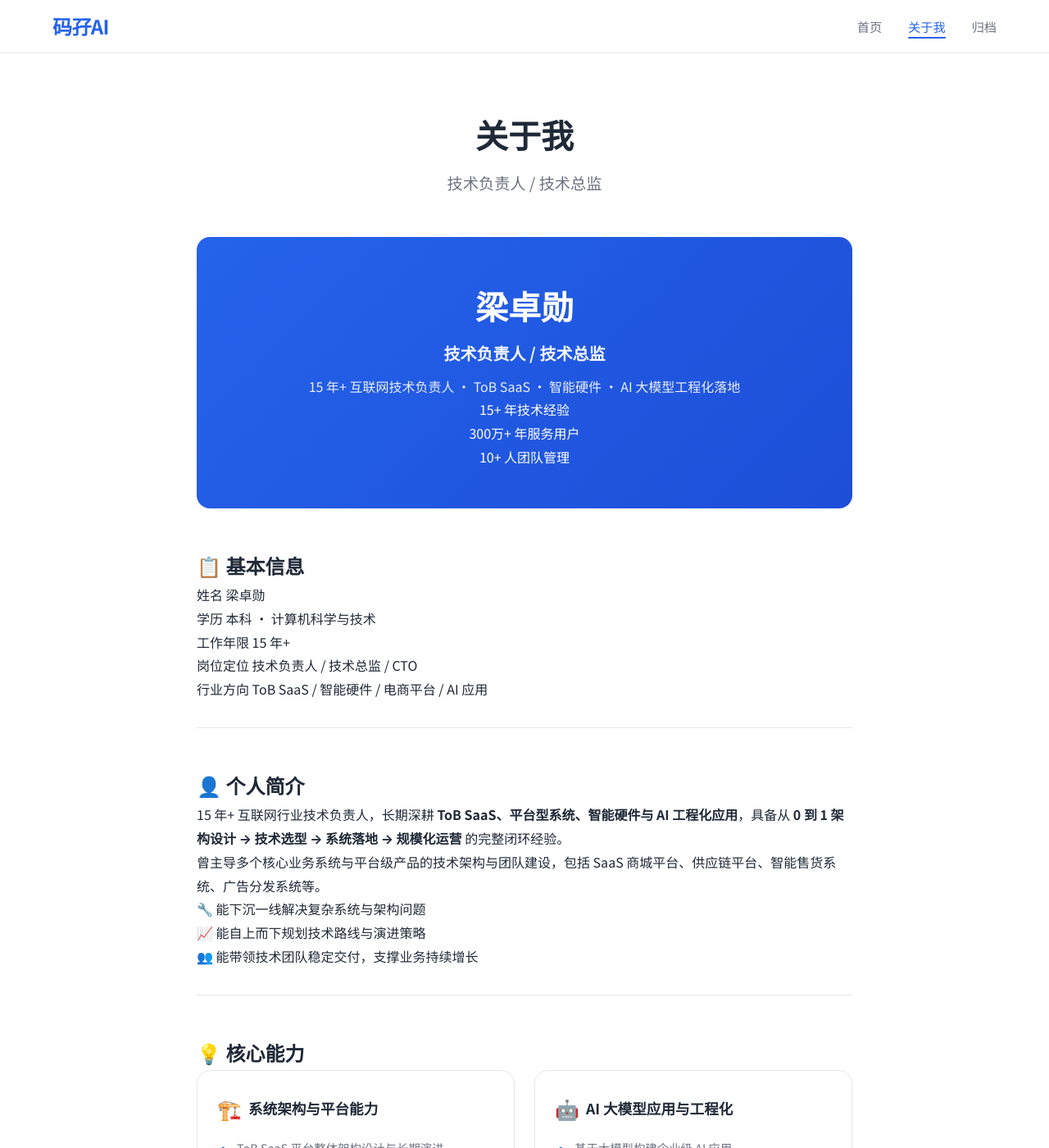
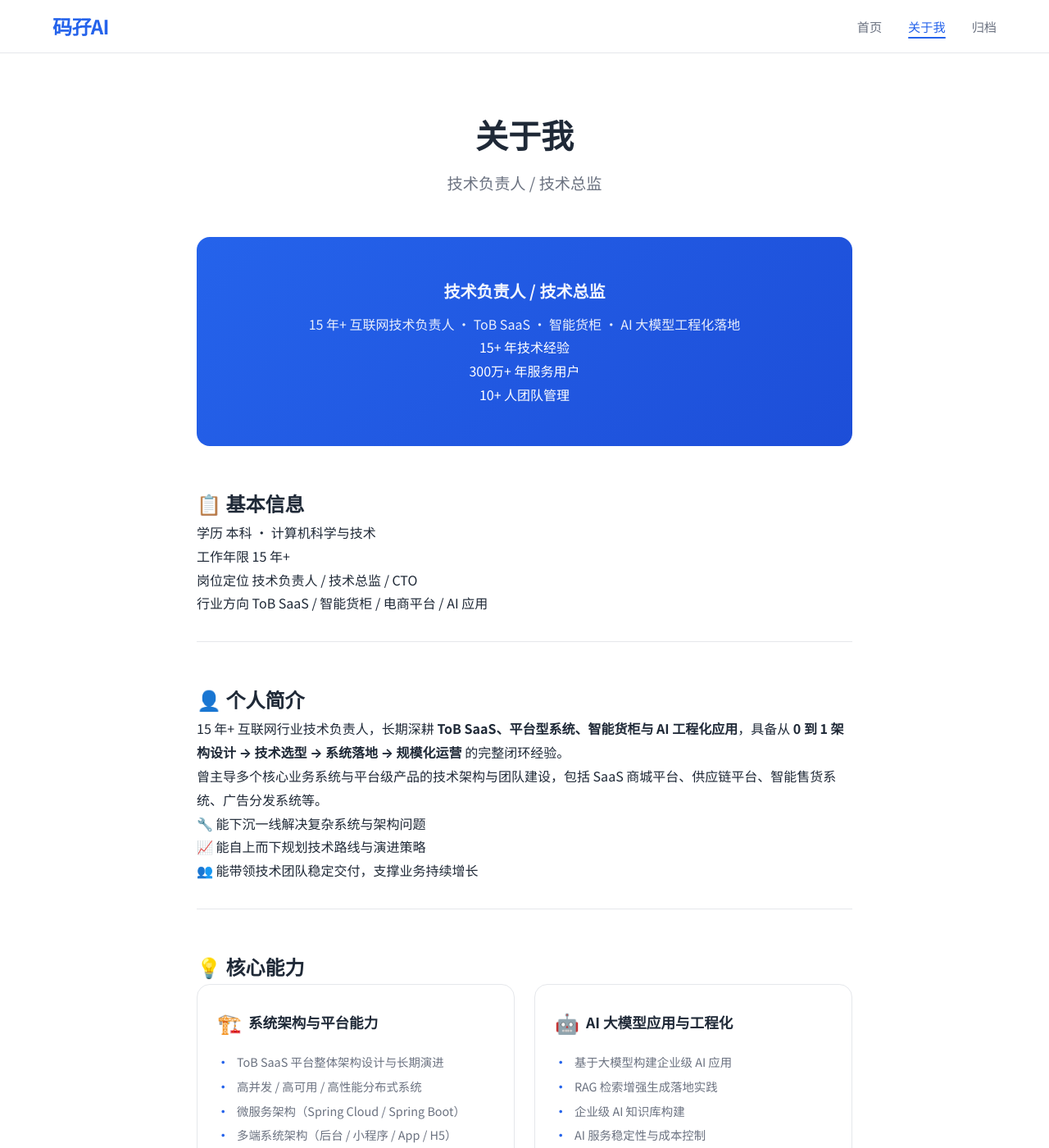
Before and after one commit to yqdaddy/aboutme, a Jekyll site: the page built from about.md, in a window 1280 px wide and 1400 px high. Shown: the whole window at 82% size. Built offline with Jekyll 4.4.1, drawn with Linux system fonts in a browser that asks for light colours; some of the changed text lies outside the part shown.

Commit message:
feat: 更新关于我页面 - 添加AI编程工具、水贝珠宝项目、智能硬件改为智能货柜
- 去除姓名"梁卓勋"
- 智能硬件统一改为智能货柜
- 技能清单新增AI研发提效类别（Claude Code、Cursor、Trae、CodeBuddy等）
- 核心项目新增水贝珠宝产业平台（ToB+ToC融合平台）

https://claude.ai/code/session_019xT3m9RbZjjgw1wm1bGxuF

```diff
--- a/about.md
+++ b/about.md
@@ -9,9 +9,8 @@ subtitle: 技术负责人 / 技术总监
 <!-- Hero 个人介绍 -->
 <section class="resume-hero">
   <div class="resume-hero-content">
-    <h1 class="resume-name">梁卓勋</h1>
     <p class="resume-title">技术负责人 / 技术总监</p>
-    <p class="resume-tagline">15 年+ 互联网技术负责人 · ToB SaaS · 智能硬件 · AI 大模型工程化落地</p>
+    <p class="resume-tagline">15 年+ 互联网技术负责人 · ToB SaaS · 智能货柜 · AI 大模型工程化落地</p>
     <div class="resume-highlights">
       <div class="highlight-item">
         <span class="highlight-number">15+</span>
@@ -37,10 +36,6 @@ subtitle: 技术负责人 / 技术总监
   </h2>
   <div class="info-cards">
     <div class="info-card">
-      <span class="info-label">姓名</span>
-      <span class="info-value">梁卓勋</span>
-    </div>
-    <div class="info-card">
       <span class="info-label">学历</span>
       <span class="info-value">本科 · 计算机科学与技术</span>
     </div>
@@ -54,7 +49,7 @@ subtitle: 技术负责人 / 技术总监
     </div>
     <div class="info-card">
       <span class="info-label">行业方向</span>
-      <span class="info-value">ToB SaaS / 智能硬件 / 电商平台 / AI 应用</span>
+      <span class="info-value">ToB SaaS / 智能货柜 / 电商平台 / AI 应用</span>
     </div>
   </div>
 </section>
@@ -66,7 +61,7 @@ subtitle: 技术负责人 / 技术总监
     个人简介
   </h2>
   <div class="profile-card">
-    <p>15 年+ 互联网行业技术负责人，长期深耕 <strong>ToB SaaS、平台型系统、智能硬件与 AI 工程化应用</strong>，具备从 <strong>0 到 1 架构设计 → 技术选型 → 系统落地 → 规模化运营</strong> 的完整闭环经验。</p>
+    <p>15 年+ 互联网行业技术负责人，长期深耕 <strong>ToB SaaS、平台型系统、智能货柜与 AI 工程化应用</strong>，具备从 <strong>0 到 1 架构设计 → 技术选型 → 系统落地 → 规模化运营</strong> 的完整闭环经验。</p>
     <p>曾主导多个核心业务系统与平台级产品的技术架构与团队建设，包括 SaaS 商城平台、供应链平台、智能售货系统、广告分发系统等。</p>
     <div class="profile-strengths">
       <div class="strength-item">
@@ -103,7 +98,7 @@ subtitle: 技术负责人 / 技术总监
         <li>高并发 / 高可用 / 高性能分布式系统</li>
         <li>微服务架构（Spring Cloud / Spring Boot）</li>
         <li>多端系统架构（后台 / 小程序 / App / H5）</li>
-        <li>智能硬件平台（设备接入、状态同步）</li>
+        <li>智能货柜平台（设备接入、状态同步）</li>
       </ul>
     </div>
     <!-- AI 能力 -->
@@ -241,6 +236,18 @@ subtitle: 技术负责人 / 技术总监
   <div class="project-grid">
     <div class="project-card">
       <div class="project-header">
+        <h3>水贝珠宝产业平台</h3>
+        <span class="project-badge">ToB + ToC</span>
+      </div>
+      <p class="project-role">技术负责人 / 架构负责人</p>
+      <ul class="project-details">
+        <li>面向深圳水贝 IBC 珠宝产业带，构建产业级服务平台</li>
+        <li>集成实时金价、内容种草、互动玩法、线下商家连接</li>
+        <li>打通线上流量与线下珠宝商户，提升产业数字化与用户转化效率</li>
+      </ul>
+    </div>
+    <div class="project-card">
+      <div class="project-header">
         <h3>智能货柜售卖系统</h3>
         <span class="project-badge">0 → 1</span>
       </div>
@@ -339,6 +346,17 @@ subtitle: 技术负责人 / 技术总监
       </div>
     </div>
     <div class="skill-category">
+      <h3 class="skill-category-title">AI 研发提效</h3>
+      <div class="skill-tags-row">
+        <span class="skill-tag ai">Claude Code</span>
+        <span class="skill-tag ai">Cursor</span>
+        <span class="skill-tag ai">Trae</span>
+        <span class="skill-tag ai">CodeBuddy</span>
+        <span class="skill-tag ai">AI 辅助编程</span>
+        <span class="skill-tag ai">智能代码生成</span>
+      </div>
+    </div>
+    <div class="skill-category">
       <h3 class="skill-category-title">工程与管理</h3>
       <div class="skill-tags-row">
         <span class="skill-tag devops">Jenkins</span>
```
